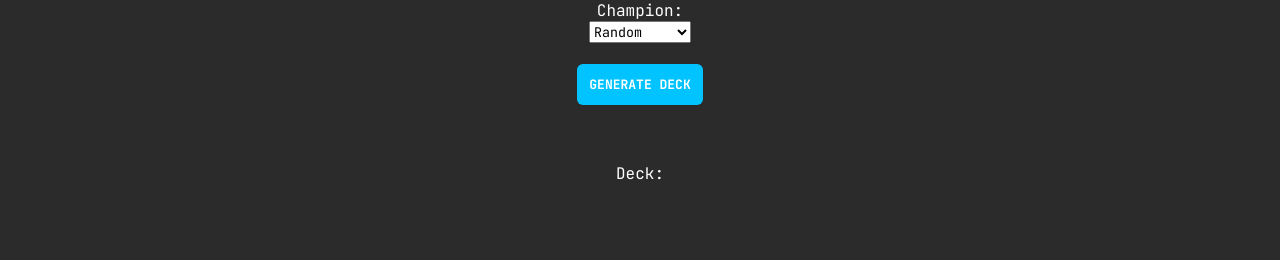
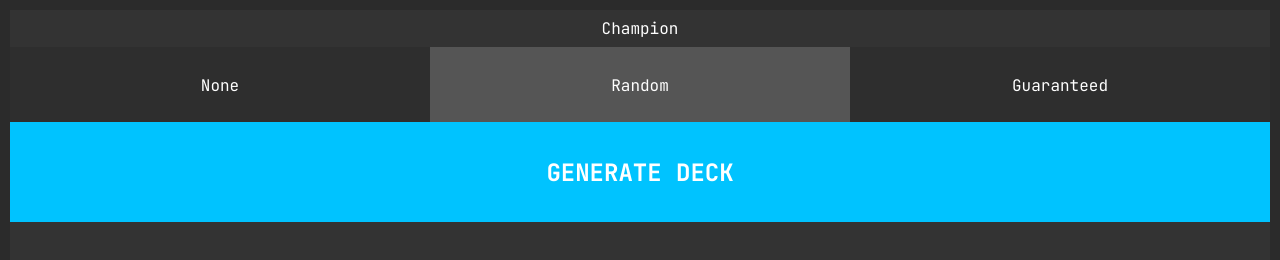
Before and after one commit to Luxray997/old-website, a plain HTML site: page tools.html in a window 1280 px wide. Drawn offline with Linux system fonts and the light colour scheme.

Commit message:
update files
Improve UI of deck generator
Change champion option to button instead of dropdown

```diff
--- a/assets/css/all-pages.css
+++ b/assets/css/all-pages.css
@@ -25,3 +25,13 @@
   html::-webkit-scrollbar {
     display: none;
   }
+
+  .no-select {
+    -webkit-touch-callout: none;
+    -webkit-user-select: none;
+    -khtml-user-select: none;
+    -moz-user-select: none;
+    -ms-user-select: none;
+    user-select: none;
+    pointer-events: none;
+  }
--- a/assets/css/deck-generator.css
+++ b/assets/css/deck-generator.css
@@ -1,45 +1,101 @@
 .tool-container {
     display: flex;
+    margin: 10px;
+    background-color: #333;
     flex-direction: column;
     align-items: center;
 }
 
-.button {
+.setting-title {
+    margin-top: 0.5rem;
+    margin-bottom: 0.5rem;
+}
+
+.generate-button {
     display: inline-block;
     padding: 12px;
-    font-size: 1rem;
-    margin-bottom: 1rem;
+    font-size: 1.5rem;
     background-color: #00c3ff;
-    border-radius: 6px;
-    border-width: 0;
+    border: transparent 0px;
     font-weight: bold;
-    font-size:small;
     color: white;
+    width: 100%;
+    height: 100px;
 }
 
-.button:hover {
+.generate-button:hover {
     background-color: #00a5d7;
     cursor: pointer;
 }
 
+
+.champion-setting2 {
+    position: relative;
+    display: flex;
+    width: 100%;
+    height: 75px;
+    align-items: center;
+    justify-content: center;
+}
+
+.champion-setting2 div {
+    display: block;
+    position: relative;
+    margin: 0;
+    padding: 0;
+    flex-grow: 1;
+    height: 100%;
+}
+
+.champion-setting2 div span {
+    position: absolute;
+    top: 50%;
+    left: 50%;
+    transform: translate(-50%, -50%);
+}
+
+.champion-option {
+    flex-grow: 1;
+    width: 100%;
+    height: 100%;
+    margin: 0;
+    appearance: none;
+    background-color: rgb(46, 46, 46);
+    transition: background-color 200ms;
+}
+
+.champion-option:hover {
+    background-color: rgb(71, 71, 71);
+    transition: background-color 200ms;
+    cursor: pointer;
+}
+
+.champion-option:checked {
+    background-color: rgb(85, 85, 85);
+    transition: background-color 200ms;
+}
+
+
+
 .card-container {
+    margin: 0;
     padding: 0;
     display: grid;
     grid-template-columns: repeat(4, 1fr);
     grid-template-rows: 1fr 1fr;
     width: 800px;
     height: 600px;
-    max-width: 100vw;
-    max-height: 75vw;
+    max-width: 100%;
+    max-height: 75%;
     align-items: stretch;
-
+    margin-bottom: 2em;;
 }
 
 .card-name {
     position: absolute;
     top: 100%;
     left: 50%;
-    transform: translate(-50%, -50%);
+    transform: translate(-50%, -100%);
     white-space: nowrap;
 }
 
@@ -48,7 +104,30 @@
     list-style: none;
     width: 100%;
     height: 100%;
+    animation: fade-slide-in 1s;
+    animation-fill-mode: forwards;
+    --animstep: 50ms;
 }
+
+.card-container li:nth-child(2) { animation-delay: calc(var(--animstep) * 1); }
+.card-container li:nth-child(3) { animation-delay: calc(var(--animstep) * 2); }
+.card-container li:nth-child(4) { animation-delay: calc(var(--animstep) * 3); }
+.card-container li:nth-child(5) { animation-delay: calc(var(--animstep) * 4); }
+.card-container li:nth-child(6) { animation-delay: calc(var(--animstep) * 5); }
+.card-container li:nth-child(7) { animation-delay: calc(var(--animstep) * 6); }
+.card-container li:nth-child(8) { animation-delay: calc(var(--animstep) * 7); }
+
+@keyframes fade-slide-in {
+    0% {
+        opacity: 0;
+        transform: translate(0, -10%);
+    }
+    100% {
+        opacity: 1;
+        transform: translate(0, 0);
+    }
+}
+
 
 .card-img {
     position: absolute;
@@ -61,3 +140,15 @@
 .champion {
     top: 47.3544974%;
 }
+
+#link {
+    display: none;
+    font-size: 1.5rem;
+    font-weight: bold;
+    color: white;
+    text-decoration: none;
+    background-color: #00c3ff;
+    width: 100%;
+    padding: calc(40px - 1.5rem) 0;
+    text-align: center;
+}
--- a/assets/js/deck-generator.js
+++ b/assets/js/deck-generator.js
@@ -925,7 +925,7 @@ Features:
     - Rarity specificity
     - Good deck maker (win condition / support / tank killer / big spell / small spell / etc.)
 */
-function createRandomDeckLink(excludeArr, includeArr, champion) {
+function createRandomDeck(excludeArr, includeArr, champion) {
    let deck = [];
    let hasChampion = false;
 
@@ -972,15 +972,21 @@ function copyLinkToClipboard() {
 }
 
 function linkRandomDeck() {
-   let deck = createRandomDeckLink([], [], document.getElementsByClassName("champion-dropdown")[0].value);
-   let link = getLinkFromDeck(deck);
-   let linkOutput = document.getElementById("link");
-   linkOutput.innerHTML = "Open Link";
-   linkOutput.setAttribute("href", link);
    let cardContainer = document.getElementsByClassName("card-container")[0];
    while(cardContainer.firstChild){
       cardContainer.removeChild(cardContainer.firstChild);
-    }
+   }
+
+   const EXCLUDE_LIST = [];
+   const INCLUDE_LIST = [];
+   const CHAMPION_SETTING = getValueFromRadioButtons( document.getElementsByClassName("champion-option"));
+   let deck = createRandomDeck(EXCLUDE_LIST, INCLUDE_LIST, CHAMPION_SETTING);
+   let link = getLinkFromDeck(deck);
+   let linkOutput = document.getElementById("link");
+   linkOutput.innerHTML = "COPY LINK";
+   linkOutput.setAttribute("href", link);
+   linkOutput.style.display = "inline-block";
+
 
    deck.forEach(card => {
       const li = document.createElement("li");
@@ -994,6 +1000,16 @@ function linkRandomDeck() {
       span.appendChild(text);
       li.appendChild(span);
       li.appendChild(image);
+      li.style.opacity = 0;
       cardContainer.appendChild(li);
    });
 }
+
+function getValueFromRadioButtons(inputElements) {
+   for (let i = 0; i < inputElements.length; i++) {
+      if (inputElements[i].checked) {
+         return inputElements[i].value;
+      }
+   }
+   return null;
+}
--- a/tools.html
+++ b/tools.html
@@ -8,21 +8,24 @@
     </head>
     <body>
         <div class="tool-container">
-            <label for ="champion-setting">Champion: </label>
-            <select name="champion-setting" class="champion-dropdown">
-                <option value="0">None</option>
-                <option value="1" selected>Random</option>
-                <option value="2">Guaranteed</option>
-            </select>
-            <br>
-            <button class="button" onclick="linkRandomDeck()">GENERATE DECK</button>
-            <br>
+            <span class="setting-title">Champion</span>
+            <form class="champion-setting2">
+                <div>
+                    <input type="radio" class="champion-option" name="champion" value="0">
+                    <span class="no-select">None</span>
+                </div>
+                <div>
+                    <input type="radio" class="champion-option" name="champion" value="1" checked>
+                    <span class="no-select">Random</span>
+                </div>
+                <div>
+                    <input type="radio" class="champion-option" name="champion" value="2">
+                    <span class="no-select">Guaranteed</span>
+                </div>
+            </form>
+            <button class="generate-button" onclick="linkRandomDeck()">GENERATE DECK</button>
+            <ul class="card-container"></ul>
             <a id="link"></a>
-            <br>
-            <h>Deck:</h>
-            <ul class="card-container">
-
-            </ul>
         </div>
     </body>
 </html>
```
